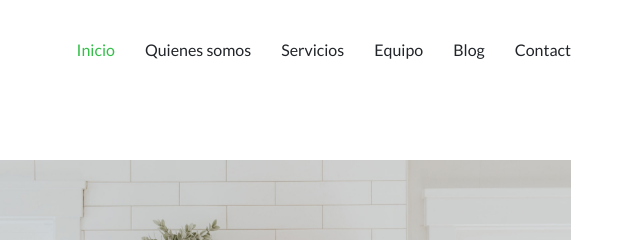
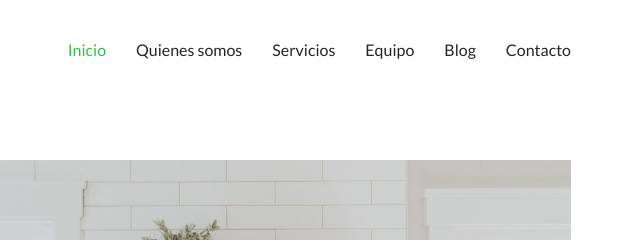
Before and after one commit to coflucena/main, a plain HTML site: page index.html in a window 1280 px wide. Shown: the top 240 px of the page, 627-1267 px from the left. Drawn offline with Linux system fonts and the light colour scheme.

Commit message:
Update index.html

```diff
--- a/index.html
+++ b/index.html
@@ -71,7 +71,7 @@
               <li><a href="#">Dropdown 4</a></li>
             </ul>
           </li>-->
-          <li><a href="contact.html">Contact</a></li>
+          <li><a href="contact.html">Contacto</a></li>
         </ul>
         <i class="mobile-nav-toggle d-xl-none bi bi-list"></i>
       </nav>
```
